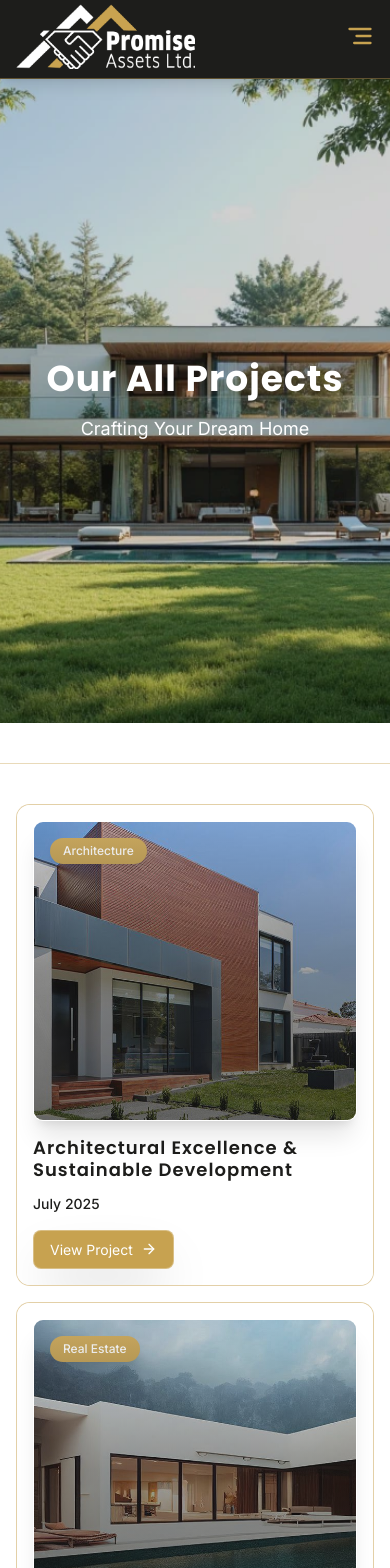
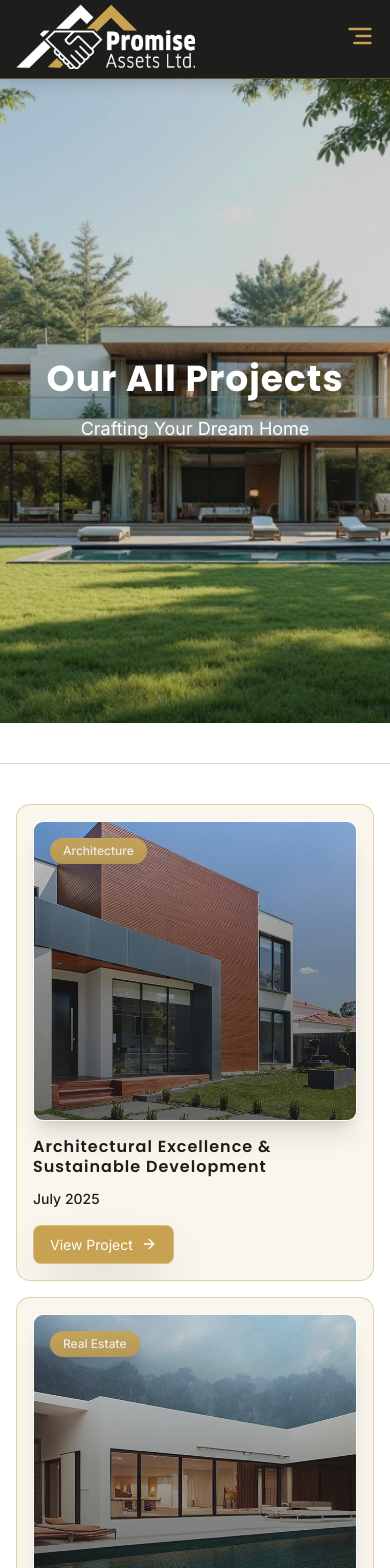
Before and after one commit to FayzulIslamFaisal/promise-holding-properties, a Next.js app: page /project in a window 390 px wide. Shown: the top 1568 px of the page. Built offline with nearby package versions, Linux system fonts and the light colour scheme.

Commit message:
project page hover effect added

```diff
--- a/src/components/projects/AllProjectContentCard.tsx
+++ b/src/components/projects/AllProjectContentCard.tsx
@@ -23,7 +23,7 @@ const AllProjectContentCard: React.FC<AllProjectCardProps> = ({ allProject }) =>
     <Card
       className="group cursor-pointer py-0 transition-all duration-300 hover:scale-102 overflow-hidden border border-[var(--custom-bg-accent)]/50 shadow-[0_0_25px_rgba(255,255,255,0.2)] hover:shadow-[0_0_25px_rgba(255,255,255,0.4)]"
     >
-      <CardContent className="p-0 relative h-full bg-[var(--custom-bg-white)] dark:bg-[var(--custom-bg-primary)] pb-4 md:pb-6">
+      <CardContent className="p-0 relative h-full group-hover:bg-[var(--custom-bg-accent)]/20 bg-[var(--custom-bg-accent)]/10 dark:bg-[var(--custom-bg-primary)] pb-4 md:pb-6 transition-all duration-300">
         {/* Cover Image with Badge */}
         <div className="p-4 md:p-6">
             <div
@@ -47,7 +47,7 @@ const AllProjectContentCard: React.FC<AllProjectCardProps> = ({ allProject }) =>
 
         {/* Content */}
         <div className=" pt-0 px-4 md:px-6">
-          <h3 className="text-[var(--custom-text-primary)] dark:text-[var(--custom-text-white)] text-lg font-semibold mb-3 leading-tight">
+          <h3 className="text-[var(--custom-text-primary)] dark:text-[var(--custom-text-white)] md:text-lg text-base font-semibold mb-3 leading-tight">
             {allProject.title}
           </h3>
           <p className="text-[var(--custom-text-primary)] dark:text-[var(--custom-text-white)] text-sm font-medium mb-4">
```
